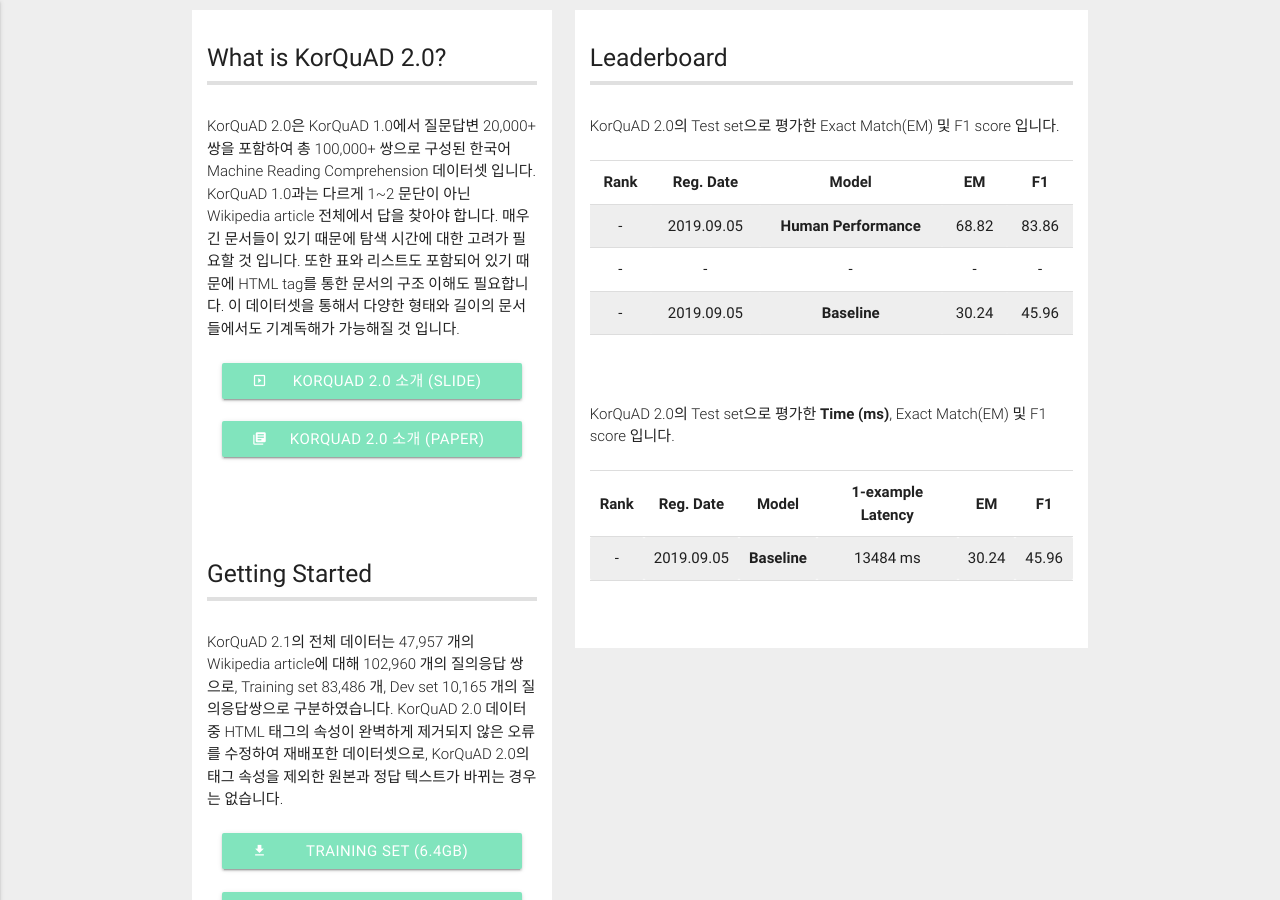
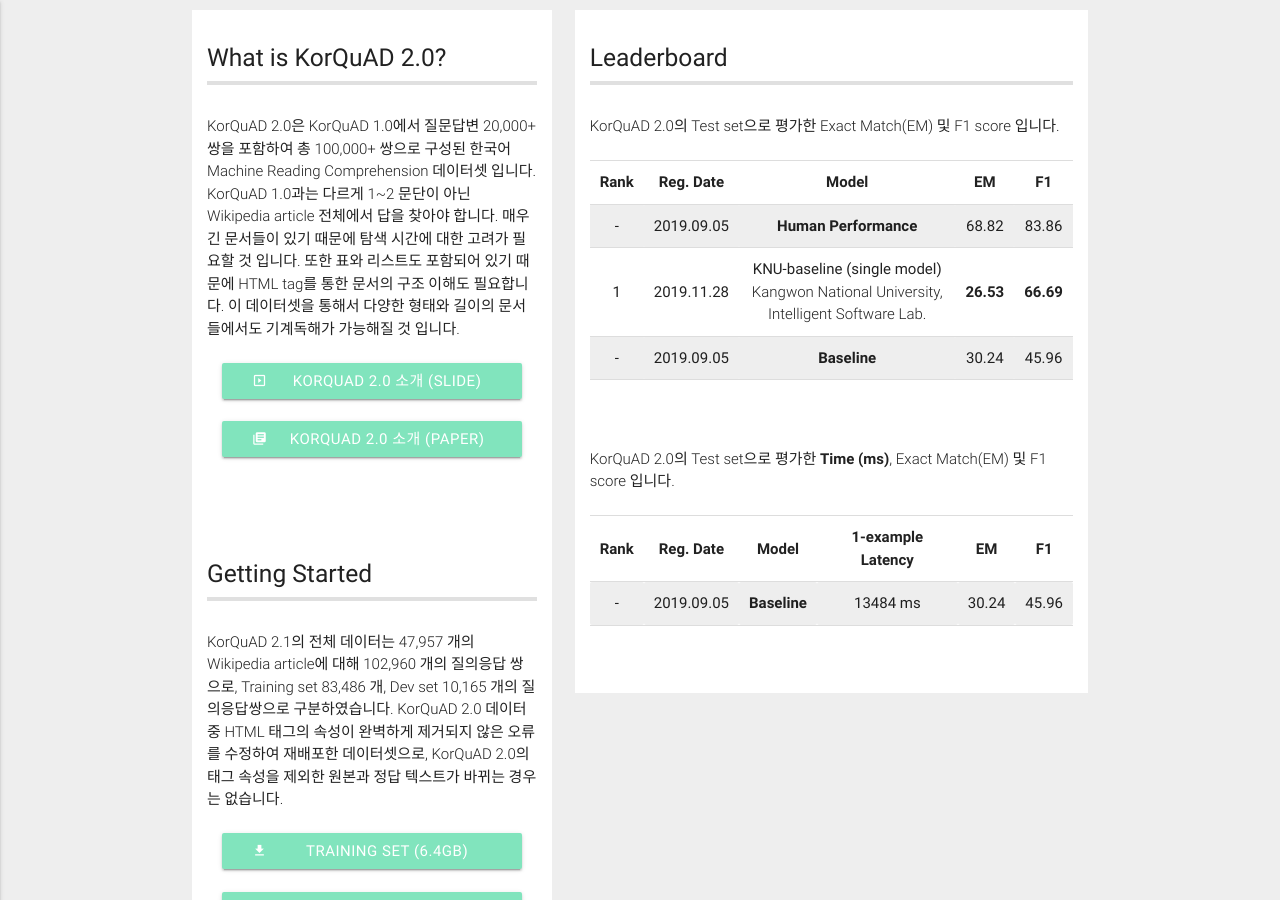
Before and after one commit to korquad/korquad.github.io, a Jekyll site: the page built from index.md, in a window 1280 px wide and 900 px high, scrolled down 663 px. Built offline with Jekyll 4.4.1, drawn with Linux system fonts in a browser that asks for light colours.

Commit message:
KorQuAD 2.0 Leaderboard Updated

```diff
--- a/_layouts/home.html
+++ b/_layouts/home.html
@@ -154,11 +154,13 @@
                     </tr>
 
                     <tr>
-                      <td>-</td>
-                      <td>-</td>
-                      <td>-</td>
-                      <td>-</td>
-                      <td>-</td>
+                      <td>1</td>
+                      <td>2019.11.28</td>
+                      <td>KNU-baseline (single model)
+                        <p class="light">Kangwon National University, Intelligent Software Lab.</p>
+                      </td>
+                      <td><b>26.53<b></td>
+                      <td><b>66.69</b></td>
                     </tr>
 
                     <tr>
```
